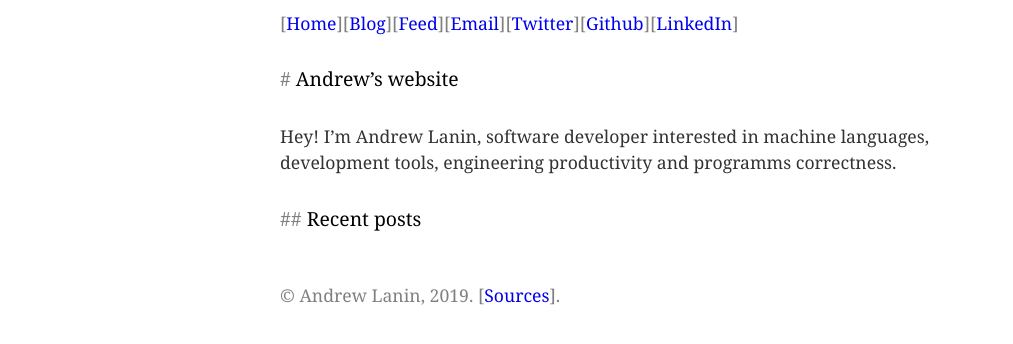
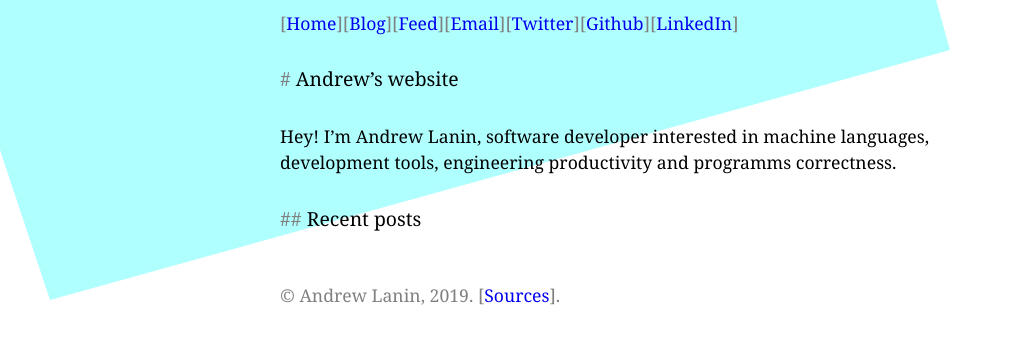
Before and after one commit to andrewlanin/lanin.dev, a Jekyll site: the page built from index.md, in a window 1280 px wide. Shown: the top 344 px of the page, without its empty margins (0-1013 px from the left). Built offline with Jekyll 4.4.1, drawn with Linux system fonts in a browser that asks for light colours.

Commit message:
Add nice polygon to the background

```diff
--- a/_includes/base.css
+++ b/_includes/base.css
@@ -1,7 +1,3 @@
-html {
-  color: #333;
-}
-
 body {
   margin: 0 auto;
   padding: 10px;
@@ -9,6 +5,7 @@ body {
   font-family: Georgia, "Times New Roman", Times, serif;
   font-size: 1.1em;
   line-height: 150%;
+  color: #000;
 }
 
 nav {
@@ -26,3 +23,12 @@ footer {
 p {
   margin-top: 30px;
 }
+
+#poly {
+  position: absolute;
+  left: 0;
+  top: 0;
+  width: 100%;
+  height: 300px;
+  z-index: -1;
+}
--- a/_layouts/base.html
+++ b/_layouts/base.html
@@ -20,8 +20,11 @@
       <a href="https://www.linkedin.com/in/andrew-lanin-1b8b8774/" target="_blank">LinkedIn</a>
     </nav>
     {{ content }}
-    <footer id="footer">
+    <footer>
       © Andrew Lanin, 2019. <a href="https://github.com/lanindev/lanin.dev">Sources</a>.
     </footer>
+    <svg id="poly" xmlns="http://www.w3.org/2000/svg">
+      <polygon points="50,300 950,50 700,-850 -250,-600" fill="#B0FFFF" />
+    </svg>
   </body>
 </html>
```
